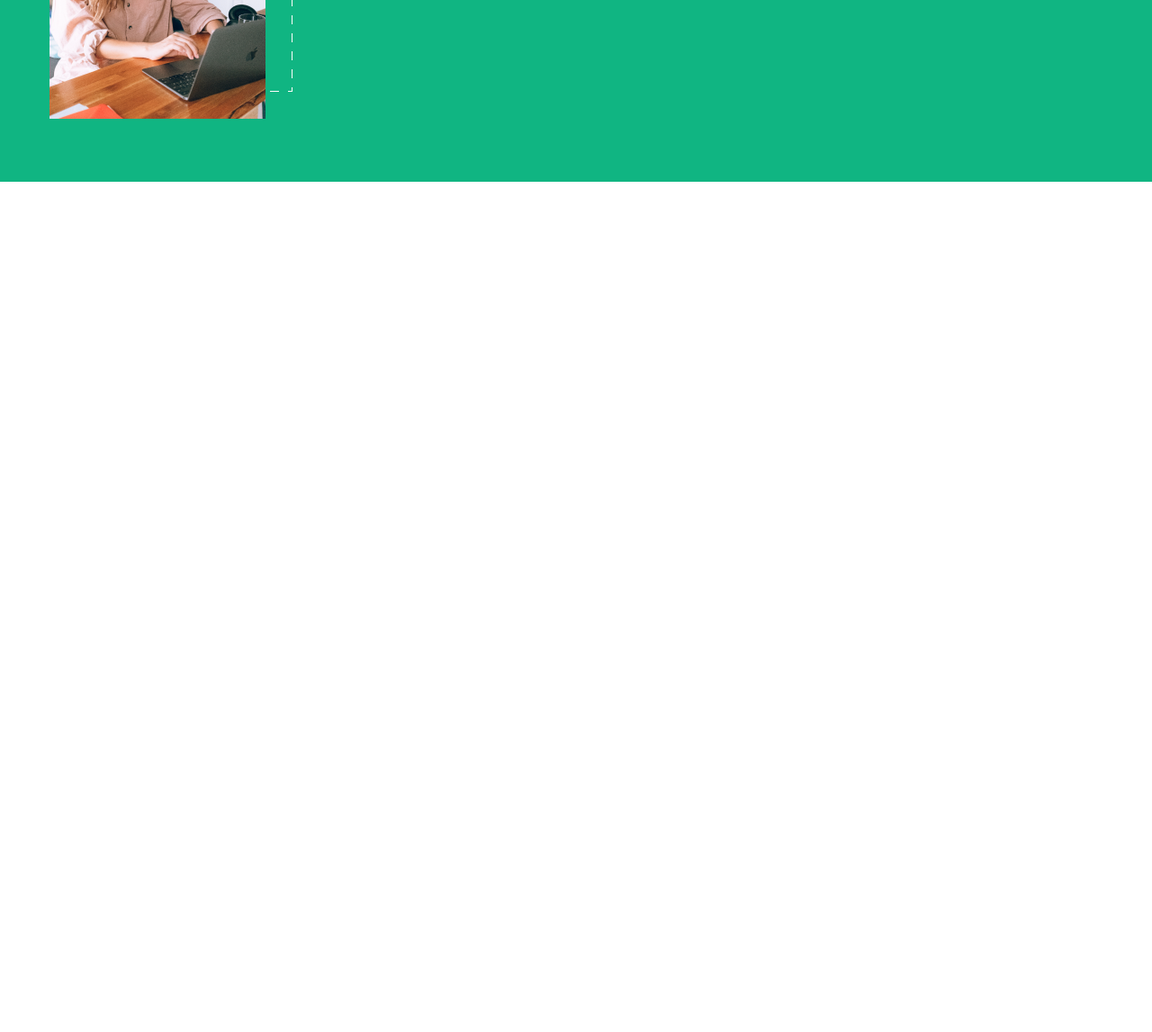
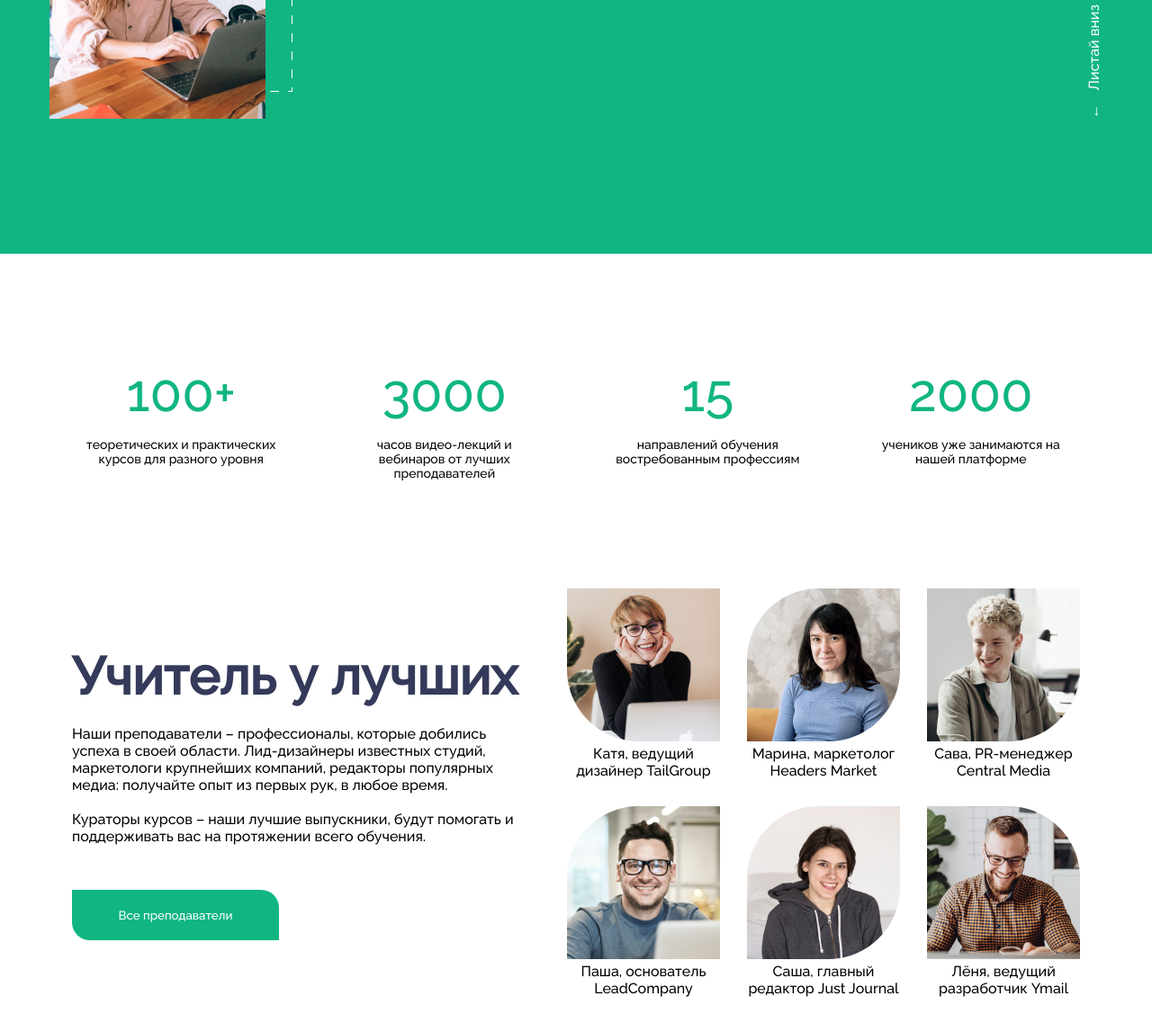
Before and after one commit to Faridysha/Portfolio, a plain HTML site: page portfolio/index.html in a window 1280 px wide. Shown: the part 577-1724 px from the top of the page at 90% size. Before the commit the page ends 800 px from the top, so only its background shows below. Drawn offline with Linux system fonts and the light colour scheme.

Commit message:
add comit

```diff
--- a/portfolio/index.html
+++ b/portfolio/index.html
@@ -65,8 +65,85 @@
               <button class="button_int">Все направления</button>
             </div>
           </div>
-          <div class="woman_img right_woman">
+          <div class="woman_img right_woman woman_arrow">
             <img src="./assets/image/img/right_woman.png" />
+            <div class="arrow_text">
+              ←<span class="text_down">Листай вниз</span>
+            </div>
+          </div>
+        </div>
+      </div>
+    </section>
+    <section class="numbers">
+      <div class="container">
+        <div class="numbers_flex">
+          <div class="number_sector">
+            <div class="green_numbers">100+</div>
+            <div class="numbers_text">
+              теоретических и практических курсов для разного уровня
+            </div>
+          </div>
+          <div class="number_sector">
+            <div class="green_numbers">3000</div>
+            <div class="numbers_text">
+              часов видео-лекций и вебинаров от лучших преподавателей
+            </div>
+          </div>
+          <div class="number_sector">
+            <div class="green_numbers">15</div>
+            <div class="numbers_text">
+              направлений обучения востребованным профессиям
+            </div>
+          </div>
+          <div class="number_sector">
+            <div class="green_numbers">2000</div>
+            <div class="numbers_text">
+              учеников уже занимаются на нашей платформе
+            </div>
+          </div>
+        </div>
+      </div>
+    </section>
+    <section>
+      <div class="container">
+        <div class="teachers_block_separate">
+          <div class="teachers_text">
+            <h1 class="h1_teacher">Учитель у лучших</h1>
+            <div class="main_teacher_text">
+              Наши преподаватели – профессионалы, которые добились успеха в
+              своей области. Лид-дизайнеры известных студий, маркетологи
+              крупнейших компаний, редакторы популярных медиа: получайте опыт из
+              первых рук, в любое время. <br /><br />
+              Кураторы курсов – наши лучшие выпускники, будут помогать и
+              поддерживать вас на протяжении всего обучения.
+            </div>
+            <button class="btn_teachers">Все преподаватели</button>
+          </div>
+          <div class="teachers">
+            <div class="teacher_block">
+              <img src="./assets/image/img/Katya.png" class="Katya" />
+              <span>Катя, ведущий дизайнер TailGroup</span>
+            </div>
+            <div class="teacher_block">
+              <img src="./assets/image/img/Marina.jpg" class="Marina>" />
+              <span>Марина, маркетолог Headers Market</span>
+            </div>
+            <div class="teacher_block">
+              <img src="./assets/image/img/Sava.jpg" class="Sava" />
+              <span>Сава, PR-менеджер Central Media</span>
+            </div>
+            <div class="teacher_block">
+              <img src="./assets/image/img/Pasha.jpg" class="Pasha" />
+              <span>Паша, основатель LeadCompany</span>
+            </div>
+            <div class="teacher_block">
+              <img src="./assets/image/img/Sasha.jpg" class="Sasha" />
+              <span>Саша, главный редактор Just Journal</span>
+            </div>
+            <div class="teacher_block">
+              <img src="./assets/image/img/Leha.jpg" class="Leha" />
+              <span>Лёня, ведущий разработчик Ymail</span>
+            </div>
           </div>
         </div>
       </div>
--- a/portfolio/style.css
+++ b/portfolio/style.css
@@ -7,7 +7,6 @@
 .container {
   margin: 0 auto;
   max-width: 1170px;
-  color: white;
 }
 header {
   background-color: #10b582;
@@ -30,13 +29,14 @@ li {
 .introduce {
   background-color: #10b582;
   position: relative;
-  min-height: 720px;
+  min-height: 800px;
 }
 .main_int {
   display: flex;
   flex-direction: row;
   min-height: 650px;
   gap: 44px;
+  color: white;
 }
 .left_woman {
   display: flex;
@@ -80,3 +80,70 @@ li {
   border-radius: 0 20px;
   color: white;
 }
+
+.arrow_text {
+  writing-mode: vertical-lr;
+  transform: rotate(180deg);
+}
+.text_down {
+  padding-top: 15px;
+}
+.woman_arrow {
+  display: flex;
+  flex-direction: column;
+  justify-content: space-between;
+}
+
+/* секция числа numbers */
+.number_sector {
+  margin: 120px 35px;
+}
+.numbers_flex {
+  display: flex;
+  flex-direction: row;
+  justify-content: space-between;
+  text-align: center;
+}
+.green_numbers {
+  font-size: 58px;
+  color: #10b582;
+  margin-bottom: 15px;
+}
+.numbers_text {
+  font-size: 14px;
+  max-width: 240px;
+}
+/* SECTION TEACHERS */
+.teachers_text {
+  display: flex;
+  flex-direction: column;
+  width: 500px;
+}
+.h1_teacher {
+  font-size: 58px;
+  color: #353a5a;
+}
+.btn_teachers {
+  width: 230px;
+  height: 56px;
+  border: none;
+  border-radius: 0px 20px;
+  background-color: #10b582;
+  color: white;
+}
+.main_teacher_text {
+  margin: 20px 0 50px 0;
+}
+.teachers {
+  display: grid;
+  grid-template-columns: 170px 170px 170px;
+  gap: 30px;
+  text-align: center;
+}
+.teachers_block_separate {
+  display: flex;
+  flex-direction: row;
+  justify-content: space-around;
+  align-items: center;
+  margin-bottom: 120px;
+}
```
Also changed, not shown: portfolio/assets/image/img/Katya.png (added), portfolio/assets/image/img/Leha.jpg (added), portfolio/assets/image/img/Marina.jpg (added), portfolio/assets/image/img/Pasha.jpg (added), portfolio/assets/image/img/Sasha.jpg (added), portfolio/assets/image/img/Sava.jpg (added), portfolio/assets/image/img/left-arrow.svg (added).
